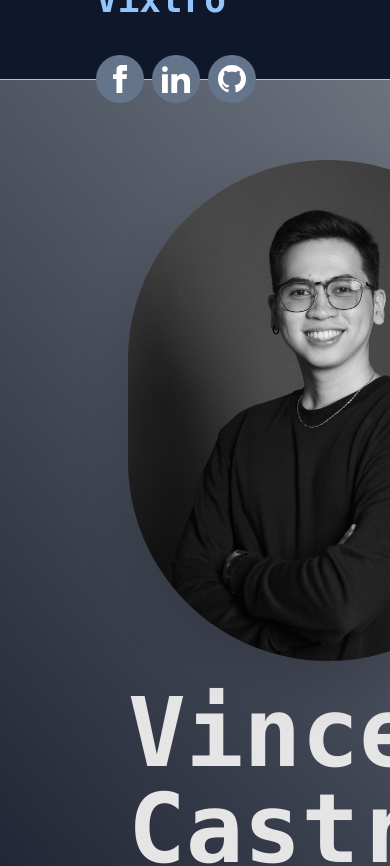
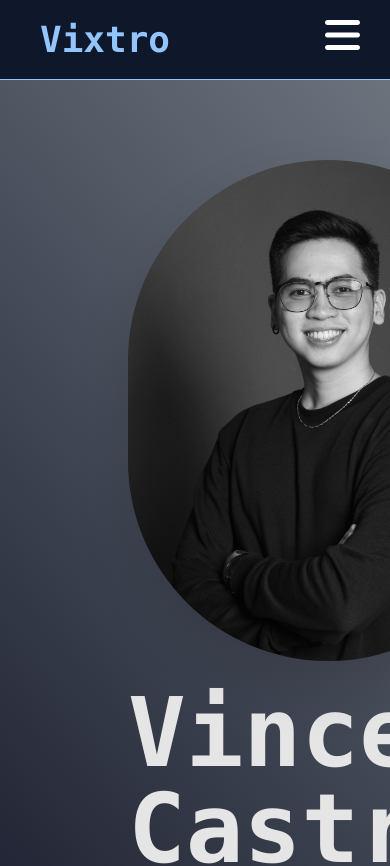
Before and after one commit to vixtroo/portfolio, a Next.js app: page / in a window 390 px wide. Shown: the top 866 px of the page. Built offline with nearby package versions, Linux system fonts and the light colour scheme.

Commit message:
added initial dropdown menu

```diff
--- a/package.json
+++ b/package.json
@@ -12,6 +12,7 @@
     "@fortawesome/fontawesome-svg-core": "^6.5.1",
     "@fortawesome/free-solid-svg-icons": "^6.5.1",
     "@fortawesome/react-fontawesome": "^0.2.0",
+    "@headlessui/react": "^1.7.18",
     "git": "^0.1.5",
     "next": "14.0.4",
     "prettier": "^3.1.1",
--- a/src/components/navbar/index.js
+++ b/src/components/navbar/index.js
@@ -1,5 +1,8 @@
 import Link from "next/link"
-import { useState, useEffect, useMemo } from "react"
+import { useState, useEffect, useMemo, Fragment } from "react"
+import { FontAwesomeIcon } from '@fortawesome/react-fontawesome';
+import { faBars } from "@fortawesome/free-solid-svg-icons";
+import { Menu } from "@headlessui/react";
 
 const Navbar = () => {
 
@@ -50,9 +53,8 @@ const Navbar = () => {
         };
       }, [navLinks]);
 
-
     return(
-        <div className="fixed z-10 flex flex-wrap content-center justify-between w-full h-20 px-24 mb-10 border-b border-blue-300 bg-slate-900">
+        <div className="fixed z-10 flex flex-wrap content-center justify-between w-full h-20 px-10 mb-10 border-b border-blue-300 md:px-24 bg-slate-900">
             <div className="flex flex-wrap content-center justify-center h-full font-mono text-4xl font-semibold text-blue-300"><a href='#'>Vixtro</a></div>
             <div className="flex flex-wrap content-center justify-center h-full">
                 <ul className="items-center hidden h-full gap-6 md:flex">
@@ -71,7 +73,7 @@ const Navbar = () => {
                     })}
                 </ul>
             </div>
-            <div className="flex flex-wrap content-center justify-center w-auto h-full gap-6 py-6">
+            <div className="flex-wrap content-center justify-center hidden h-full gap-6 py-6 md:flex">
                 <ul className="flex inline gap-x-2">
                     {socialIcons.map((socialIcon, index)=>(
                         <li key={index} className={`flex flex-wrap content-center justify-center w-12 h-12 rounded-full bg-slate-500 delay-100 ${socialIcon.class} cursor-pointer duration-100`}>
@@ -84,6 +86,34 @@ const Navbar = () => {
                     ))}
                 </ul>
             </div>
+            <Menu>
+                <Menu.Button className='w-10'><FontAwesomeIcon icon={faBars} style={{fontSize: '40px', color:'white'}}/></Menu.Button>
+                    <Menu.Items className='absolute flex flex-col w-full bg-white top-20'>
+                        <Menu.Item>
+                        {({ active }) => (
+                            <a
+                            className={`${active && 'bg-blue-500'}`}
+                            href="/account-settings"
+                            >
+                            Account settings
+                            </a>
+                        )}
+                        </Menu.Item>
+                        <Menu.Item>
+                        {({ active }) => (
+                            <a
+                            className={`${active && 'bg-blue-500'}`}
+                            href="/account-settings"
+                            >
+                            Documentation
+                            </a>
+                        )}
+                        </Menu.Item>
+                        <Menu.Item disabled>
+                        <span className="opacity-75">Invite a friend (coming soon!)</span>
+                        </Menu.Item>
+                </Menu.Items>
+            </Menu>
         </div>
     )
 }
--- a/src/pages/index.js
+++ b/src/pages/index.js
@@ -6,7 +6,7 @@ import Image from "next/image"
 import Profile from '@assets/Profile 2.jpg'
 import { FontAwesomeIcon } from '@fortawesome/react-fontawesome';
 import { faArrowTrendUp, faUser, faEnvelope} from '@fortawesome/free-solid-svg-icons';
-import { useState, useEffect, useRef } from 'react'
+import { useState, useEffect } from 'react'
 import { experience, scrollToContact, info } from '@utils/indexUtils'
 
 export default function Home() {
```
Also changed, not shown: 1 other file (tests, documents, lock files or other folders).
